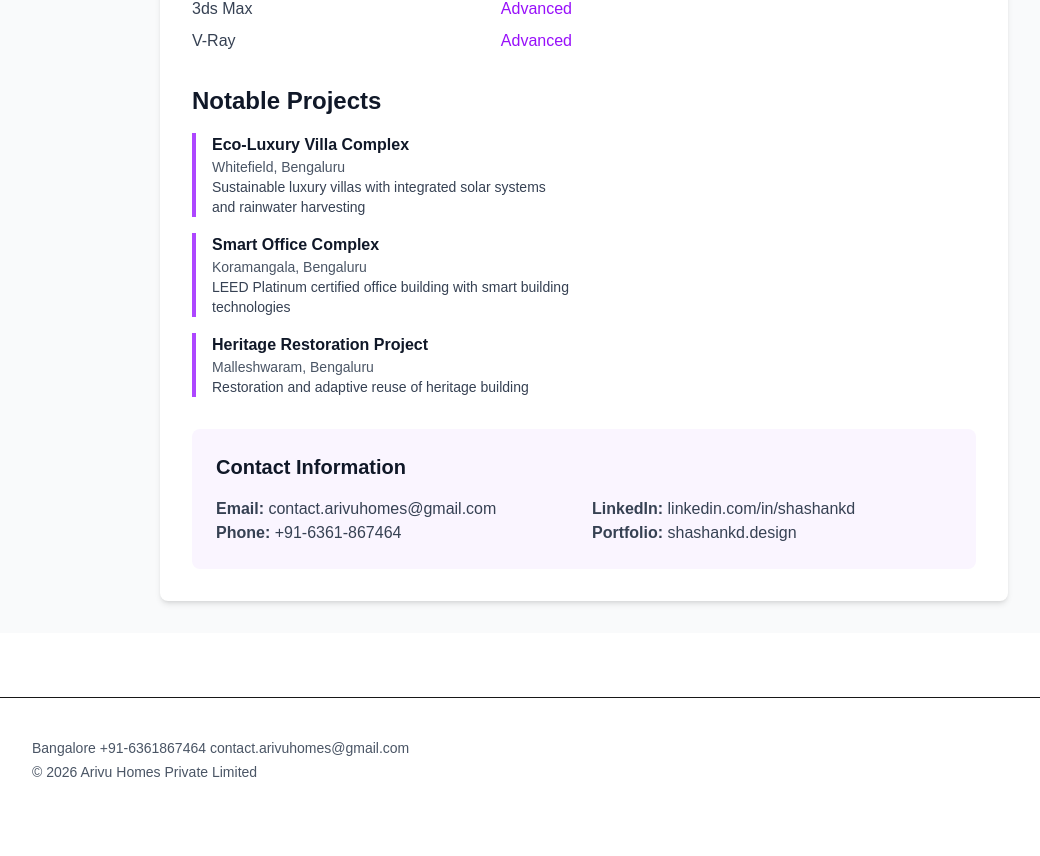
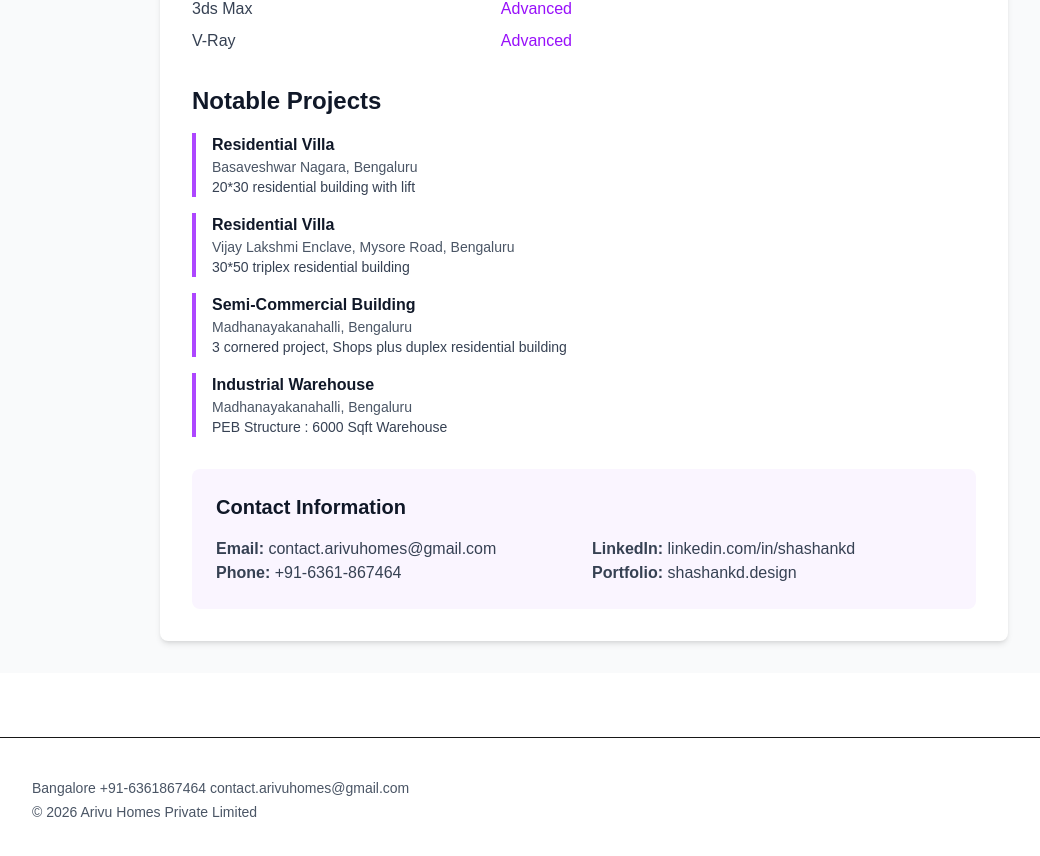
Before and after one commit to Rohithg86/arivu-homes, a Next.js app: page /team/shashank-d in a window 1280 px wide. Shown: the part 2119-2975 px from the top of the page, without its empty margins (56-1096 px from the left). Before the commit the page ends 2941 px from the top, so only its background shows below. Built offline with nearby package versions, Linux system fonts and the light colour scheme.

Commit message:
shashank profile edited

```diff
--- a/src/app/team/page.tsx
+++ b/src/app/team/page.tsx
@@ -26,11 +26,11 @@ export default function TeamPage() {
     {
       name: "Shashank D",
       role: "Senior Architect & Structural Engineer",
-      bio: "Creative architect and structural engineer with 8+ years of experience in innovative design solutions, sustainable architecture, and integrated structural systems.",
+      bio: "Creative architect and civil engineer with 7+ years of experience in innovative design solutions, sustainable architecture, and integrated structural systems.",
       image: "/profile/shashank.jpg",
       slug: "shashank-d",
       color: "purple",
-      experience: "8+ Years",
+      experience: "7+ Years",
       specialties: ["Architectural Design", "Structural Engineering", "Sustainable Design", "Innovation"]
     }
   ];
--- a/src/app/team/shashank-d/page.tsx
+++ b/src/app/team/shashank-d/page.tsx
@@ -196,19 +196,24 @@ export default function ShashankDBio() {
               <div className="grid grid-cols-1 md:grid-cols-2 gap-6">
                 <div className="space-y-4">
                   <div className="border-l-4 border-purple-500 pl-4">
-                    <h4 className="font-semibold text-gray-900">Eco-Luxury Villa Complex</h4>
-                    <p className="text-gray-600 text-sm">Whitefield, Bengaluru</p>
-                    <p className="text-gray-700 text-sm">Sustainable luxury villas with integrated solar systems and rainwater harvesting</p>
+                    <h4 className="font-semibold text-gray-900">Residential Villa</h4>
+                    <p className="text-gray-600 text-sm">Basaveshwar Nagara, Bengaluru</p>
+                    <p className="text-gray-700 text-sm">20*30 residential building with lift</p>
                   </div>
                   <div className="border-l-4 border-purple-500 pl-4">
-                    <h4 className="font-semibold text-gray-900">Smart Office Complex</h4>
-                    <p className="text-gray-600 text-sm">Koramangala, Bengaluru</p>
-                    <p className="text-gray-700 text-sm">LEED Platinum certified office building with smart building technologies</p>
+                    <h4 className="font-semibold text-gray-900">Residential Villa</h4>
+                    <p className="text-gray-600 text-sm">Vijay Lakshmi Enclave, Mysore Road, Bengaluru</p>
+                    <p className="text-gray-700 text-sm">30*50 triplex residential building</p>
                   </div>
                   <div className="border-l-4 border-purple-500 pl-4">
-                    <h4 className="font-semibold text-gray-900">Heritage Restoration Project</h4>
-                    <p className="text-gray-600 text-sm">Malleshwaram, Bengaluru</p>
-                    <p className="text-gray-700 text-sm">Restoration and adaptive reuse of heritage building</p>
+                    <h4 className="font-semibold text-gray-900">Semi-Commercial Building</h4>
+                    <p className="text-gray-600 text-sm">Madhanayakanahalli, Bengaluru</p>
+                    <p className="text-gray-700 text-sm">3 cornered project, Shops plus duplex residential building </p>
+                  </div>
+                    <div className="border-l-4 border-purple-500 pl-4">
+                    <h4 className="font-semibold text-gray-900">Industrial Warehouse</h4>
+                    <p className="text-gray-600 text-sm">Madhanayakanahalli, Bengaluru</p>
+                    <p className="text-gray-700 text-sm">PEB Structure : 6000 Sqft Warehouse </p>
                   </div>
                 </div>
               </div>
```
